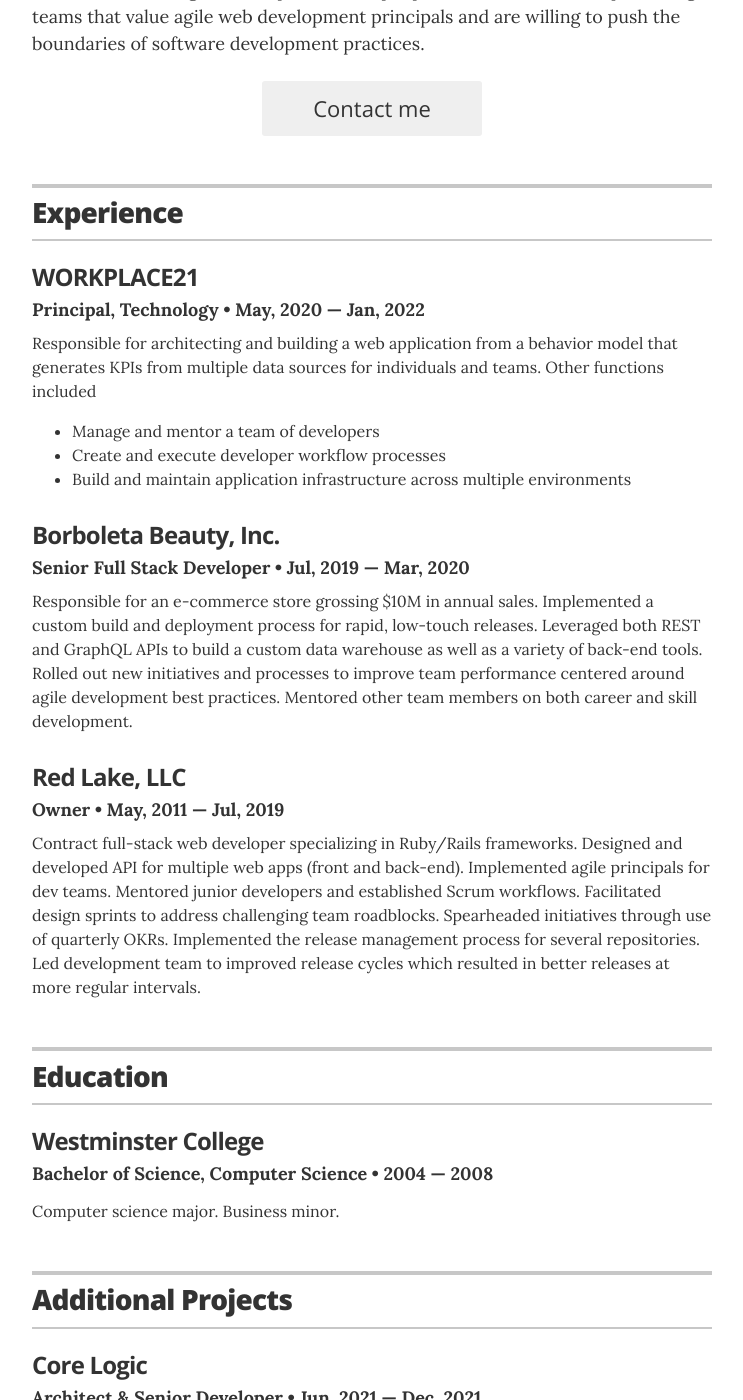
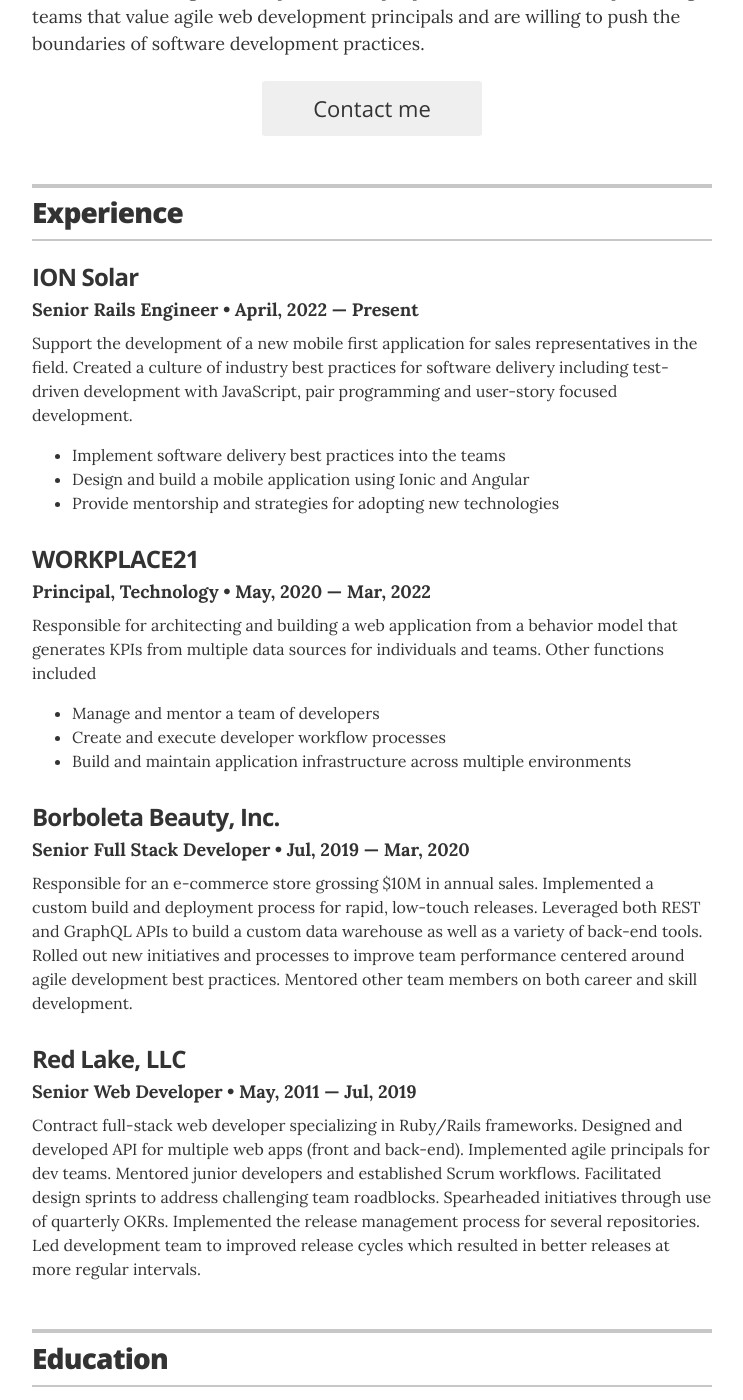
Before and after one commit to btoone/btoone.github.io, a Jekyll site: the page built from index.html, in a window 1280 px wide and 1400 px high, scrolled down 476 px. Shown: the whole window, without its empty margins (268-1011 px from the left). Built offline with Jekyll 4.4.1, drawn with Linux system fonts in a browser that asks for light colours; some of the changed text lies outside the part shown.

Commit message:
Update work experience

```diff
--- a/_data/experience.yml
+++ b/_data/experience.yml
@@ -1,7 +1,23 @@
 # Jobs
+- company: ION Solar
+  position: Senior Rails Engineer
+  duration: April, 2022 &mdash; Present
+  summary: >
+
+    Support the development of a new mobile first application for sales
+    representatives in the field. Created a culture of industry best practices
+    for software delivery including test-driven development with JavaScript,
+    pair programming and user-story focused development.
+
+    <ul>
+      <li>Implement software delivery best practices into the teams</li>
+      <li>Design and build a mobile application using Ionic and Angular</li>
+      <li>Provide mentorship and strategies for adopting new technologies</li>
+    </ul>
+
 - company: WORKPLACE21
   position: Principal, Technology
-  duration: May, 2020 &mdash; Jan, 2022
+  duration: May, 2020 &mdash; Mar, 2022
   summary: >
 
     Responsible for architecting and building a web application from a behavior
@@ -27,9 +43,8 @@
     development best practices. Mentored other team members on both career and
     skill development.
 
-
 - company: Red Lake, LLC
-  position: Owner
+  position: Senior Web Developer
   duration: May, 2011 &mdash; Jul, 2019
   summary: >
 
--- a/_data/skills.yml
+++ b/_data/skills.yml
@@ -16,8 +16,8 @@
     <p>
       Experience with a large variety of web stack technologies
       including Ruby, Rails, Node.js, Go (Golang), JavaScript, React, Angular,
-      PostgreSQL, MySQL, MongoDB, Microservices, git, Vim, RSpec, Cucumber, TDD
-      and BDD.
+      Ionic, Mapbox, PostgreSQL, MySQL, MongoDB, Microservices, git, Vim,
+      RSpec, Cucumber, TDD and BDD.
     </p>
 
     <p>
```
Also changed, not shown: 1 other file.
